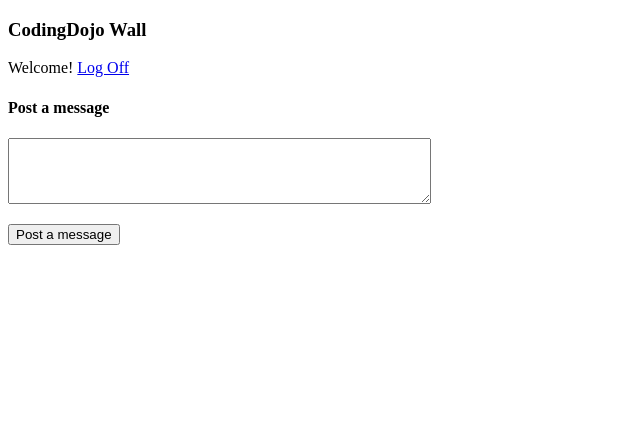
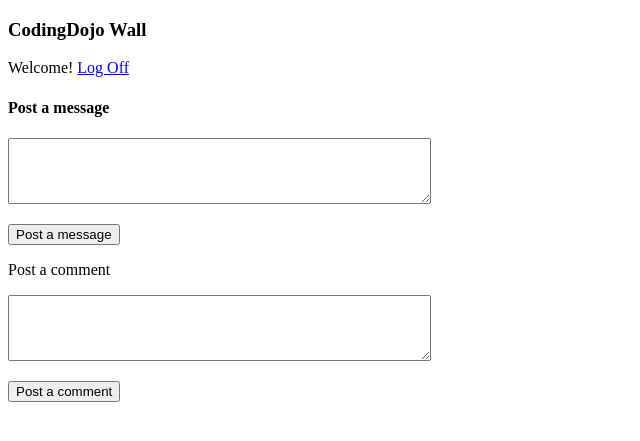
Before and after one commit to ashtran/wall, a Flask app: template templates/wall.html in a window 1280 px wide. Shown: the top 441 px of the page, without its empty margins (0-640 px from the left). Run offline with Flask 2, Linux system fonts and the light colour scheme; the template is opened without the code that fills it, so the values that code supplies are empty.

Commit message:
comments

```diff
--- a/server.py
+++ b/server.py
@@ -62,7 +62,12 @@ def namevalid():
 def userwall():
     msg_query="SELECT messages.id, messages.message, DATE_FORMAT(messages.created_at,'%b %d %Y'), users.id, users.first_name, users.last_name FROM messages JOIN users ON messages.user_id=users.id order BY DATE_FORMAT(messages.created_at,'%b %d %Y') DESC"
     messages=mysql.query_db(msg_query)
-    return render_template('wall.html', all_messages=messages)
+
+    comment_query="SELECT comments.id, comments.comment, DATE_FORMAT(comments.created_at,'%b %d %Y'), users.id, users.first_name, users.last_name FROM comments JOIN users ON comments.user_id=users.id order BY DATE_FORMAT(comments.created_at,'%b %d %Y') DESC"
+    comments=mysql.query_db(comment_query)
+    session['message_id']=int(messages[0]['id'])
+
+    return render_template('wall.html', all_messages=messages, all_comments=comments)
 
 @app.route('/message', methods=['POST'])
 def addmessage():
@@ -71,4 +76,11 @@ def addmessage():
     mysql.query_db(addmsg_query,addmsg_data)
     return redirect('/wall')
 
+@app.route('/comment', methods=['POST'])
+def addcomment():
+    addcomment_query="INSERT INTO comments (user_id, message_id, comment, created_at, updated_at) VALUES (:user_id,:message_id,:comment,NOW(),NOW())"
+    addcomment_data={'user_id':session['user_id'],'message_id':session['message_id'],'comment':request.form['comment']}
+    mysql.query_db(addcomment_query,addcomment_data)
+    return redirect('/wall')
+
 app.run(debug=True)
--- a/templates/wall.html
+++ b/templates/wall.html
@@ -7,13 +7,13 @@
   <body>
     <div id= "header">
       <h3>CodingDojo Wall</h3> Welcome! <a href="#">Log Off</a>
+    </div>
+    <div id= "wallmessages">
       <h4>Post a message</h4>
       <form action="/message" method="post">
         <p><textarea rows="4" cols="50" name="message"></textarea></p>
         <p><input type="submit" value="Post a message"></p>
       </form>
-    </div>
-    <div id= "wallmessages">
             {% for message in all_messages:%}
       <table>
         <tr>
@@ -23,6 +23,20 @@
         </tr>
       </table>
             {% endfor %}
+            {% for comment in all_comments:%}
+      <table>
+        <tr>
+          <td><p class="commenthead">{{comment["first_name"]}} {{comment["last_name"]}} {{comment["DATE_FORMAT(comments.created_at,'%b %d %Y')"]}}</p>
+              <p class="commentbody">{{comment["comment"]}}</p>
+          </td>
+        </tr>
+      </table>
+            {% endfor %}
+      <p>Post a comment</p>
+      <form action="/comment" method="post">
+        <p><textarea rows="4" cols="50" name="comment"></textarea></p>
+        <p><input type="submit" value="Post a comment"></p>
+      </form>
     </div>
   </body>
 </html>
```
